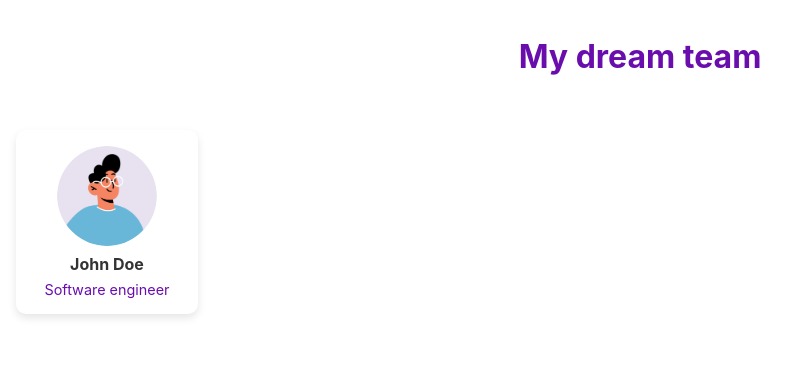
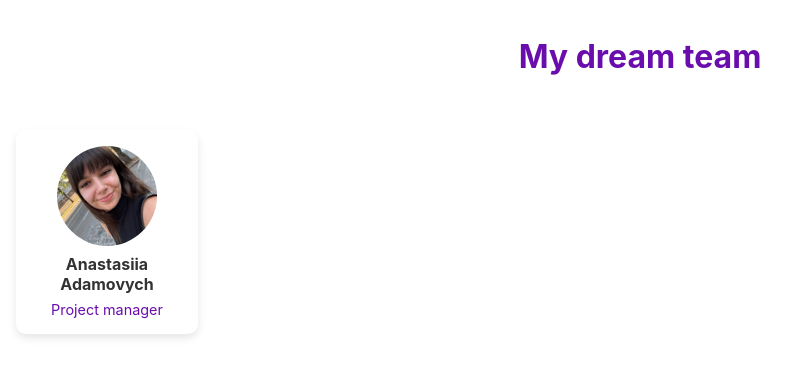
Before and after one commit to TheThing1000/PKR6, a React (Create React App) app: page / in a window 1280 px wide. Shown: the top 376 px of the page, without its empty margins (0-806 px from the left). Built offline with nearby package versions, Linux system fonts and the light colour scheme.

Commit message:
Add Anastasiia Adamovych Card

```diff
--- a/src/components/Body.js
+++ b/src/components/Body.js
@@ -4,10 +4,10 @@ const Body = () => {
   return (
     <main style={styles.body}>
       <div style={styles.card}>
-        <img src={"/avatar-default.png"} alt="John Doe" style={styles.photo} />
+        <img src={"/anastasiia_avatar.jpg"} alt="Anastasiia Adamovych" style={styles.photo} />
         <div style={styles.textContainer}>
-          <h2 style={styles.name}>John Doe</h2>
-          <p style={styles.position}>Software engineer</p>
+          <h2 style={styles.name}>Anastasiia Adamovych</h2>
+          <p style={styles.position}>Project manager</p>
         </div>
       </div>
     </main>
```
Also changed, not shown: public/anastasiia_avatar.jpg (added).
